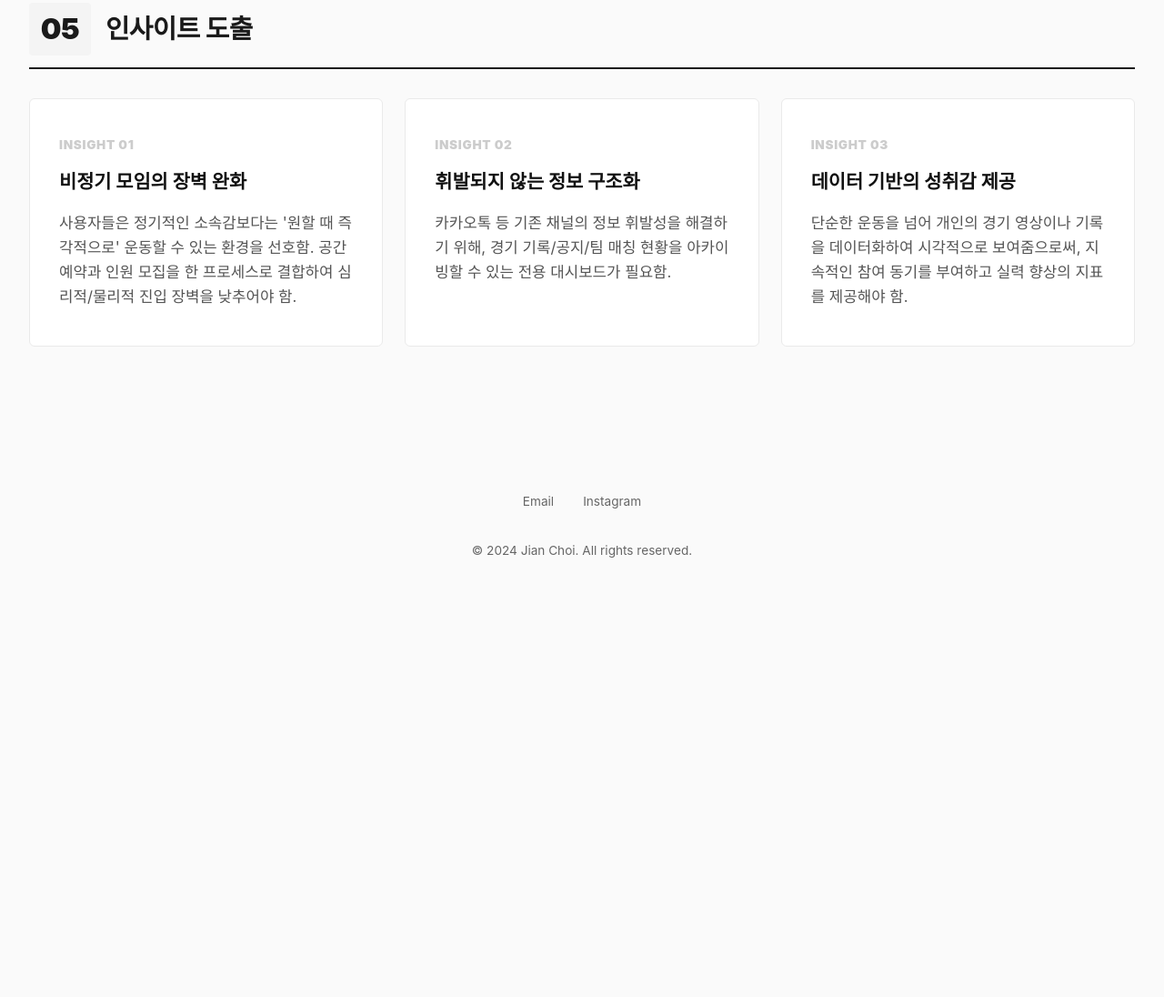
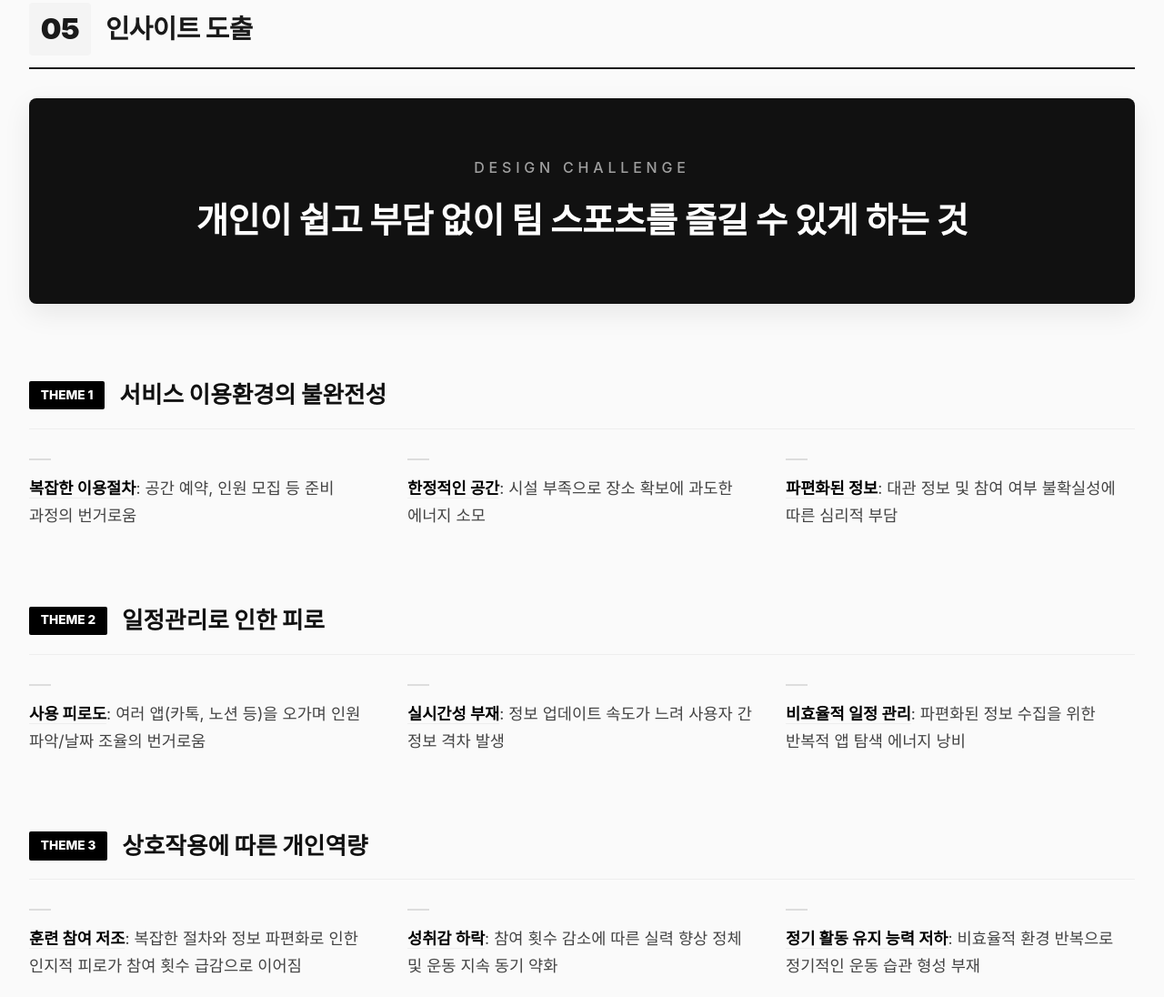
Before and after one commit to choOijian/portfolio, a website built with Vite: page week4.html in a window 1280 px wide. Shown: the part 5143-6239 px from the top of the page at 91% size. Before the commit the page ends 5791 px from the top, so only its background shows below. Built offline with nearby package versions, Linux system fonts and the light colour scheme; a web font is replaced by a local one.

Commit message:
Add files via upload

```diff
--- a/week4.html
+++ b/week4.html
@@ -180,42 +180,107 @@
     .lightbox-trigger { cursor: zoom-in; }
 
     /* 05. 인사이트 도출 */
-    .insight-cards {
-      display: grid;
-      grid-template-columns: repeat(auto-fit, minmax(300px, 1fr));
-      gap: 1.5rem;
+    .design-challenge-box {
+      width: 100%;
+      background-color: #111;
+      color: #fff;
+      padding: 4rem 2rem;
+      border-radius: 8px;
+      text-align: center;
+      margin-top: 1.5rem;
+      margin-bottom: 5rem;
+      box-shadow: 0 10px 30px rgba(0,0,0,0.08);
+      box-sizing: border-box;
+    }
+    .design-challenge-box h4 {
+      font-size: 1rem;
+      font-weight: 500;
+      text-transform: uppercase;
+      letter-spacing: 0.3em;
+      margin-bottom: 1.2rem;
+      color: rgba(255,255,255,0.6);
+    }
+    .design-challenge-box p {
+      font-size: 2.4rem;
+      font-weight: 800;
+      word-break: keep-all;
+      line-height: 1.4;
+      margin: 0;
+      letter-spacing: -0.01em;
     }
 
-    .insight-card {
-      background: #fff;
-      border: 1px solid #eaeaea;
-      padding: 2.5rem 2rem;
-      border-radius: 6px;
-      transition: transform 0.3s ease, box-shadow 0.3s ease, border-color 0.3s ease;
+    .theme-container {
       display: flex;
       flex-direction: column;
-      text-align: left;
+      gap: 4rem;
     }
 
-    .insight-card:hover {
-      transform: translateY(-8px);
-      box-shadow: 0 15px 30px rgba(0,0,0,0.06);
-      border-color: #111;
+    .theme-block {
+      padding-bottom: 1rem;
     }
 
-    .insight-num { font-size: 0.85rem; font-weight: 900; color: #ccc; margin-bottom: 0.8rem; letter-spacing: 0.05em; }
-
-    .insight-card h4 {
-      font-size: 1.3rem;
-      font-weight: 700;
-      margin-bottom: 1rem;
-      color: #111;
+    .theme-header {
+      display: flex;
+      align-items: center;
+      gap: 1rem;
+      margin-bottom: 2rem;
+      border-bottom: 1px solid #eee;
+      padding-bottom: 1rem;
     }
 
-    .insight-card p {
-      font-size: 1.05rem;
-      color: #555;
-      line-height: 1.6;
+    .theme-tag {
+      font-size: 0.85rem;
+      font-weight: 800;
+      background: #000;
+      color: #fff;
+      padding: 0.3rem 0.8rem;
+      border-radius: 2px;
+      text-transform: uppercase;
+    }
+
+    .theme-title {
+      font-size: 1.6rem;
+      font-weight: 800;
+      color: #111;
+      margin: 0;
+    }
+
+    .insight-grid {
+      display: grid;
+      grid-template-columns: repeat(3, 1fr);
+      gap: 2rem;
+    }
+
+    .insight-item {
+      display: flex;
+      flex-direction: column;
+      gap: 0.8rem;
+    }
+
+    .insight-item .bullet {
+      width: 24px;
+      height: 2px;
+      background: #ddd;
+      margin-bottom: 0.2rem;
+    }
+
+    .insight-text {
+      font-size: 1.1rem;
+      color: #444;
+      line-height: 1.7;
+      margin: 0;
+      word-break: keep-all;
+    }
+
+    .insight-text strong {
+      color: #000;
+      font-weight: 700;
+      border-bottom: 1px solid #eee;
+    }
+
+    @media (max-width: 900px) {
+      .insight-grid { grid-template-columns: 1fr; gap: 2.5rem; }
+      .design-challenge-box p { font-size: 1.8rem; }
     }
 
     @media (max-width: 768px) {
@@ -438,27 +503,80 @@
       </div>
 
       <!-- 05. 인사이트 도출 -->
-      <!-- 05. 인사이트 도출 -->
-      <div class="content-section" style="margin-bottom: 2rem;">
+      <div class="content-section" style="margin-bottom: 6rem;">
         <h3 class="section-title"><span class="section-number">05</span> 인사이트 도출</h3>
-        <div class="insight-cards">
-          <!-- Card 1 -->
-          <div class="insight-card">
-            <span class="insight-num">INSIGHT 01</span>
-            <h4>비정기 모임의 장벽 완화</h4>
-            <p>사용자들은 정기적인 소속감보다는 '원할 때 즉각적으로' 운동할 수 있는 환경을 선호함. 공간 예약과 인원 모집을 한 프로세스로 결합하여 심리적/물리적 진입 장벽을 낮추어야 함.</p>
+
+        <!-- Design Challenge -->
+        <div class="design-challenge-box">
+          <h4>Design Challenge</h4>
+          <p>개인이 쉽고 부담 없이 팀 스포츠를 즐길 수 있게 하는 것</p>
+        </div>
+
+        <div class="theme-container">
+          <!-- Theme 1 -->
+          <div class="theme-block">
+            <div class="theme-header">
+              <span class="theme-tag">Theme 1</span>
+              <h4 class="theme-title">서비스 이용환경의 불완전성</h4>
+            </div>
+            <div class="insight-grid">
+              <div class="insight-item">
+                <div class="bullet"></div>
+                <p class="insight-text"><strong>복잡한 이용절차</strong>: 공간 예약, 인원 모집 등 준비 과정의 번거로움</p>
+              </div>
+              <div class="insight-item">
+                <div class="bullet"></div>
+                <p class="insight-text"><strong>한정적인 공간</strong>: 시설 부족으로 장소 확보에 과도한 에너지 소모</p>
+              </div>
+              <div class="insight-item">
+                <div class="bullet"></div>
+                <p class="insight-text"><strong>파편화된 정보</strong>: 대관 정보 및 참여 여부 불확실성에 따른 심리적 부담</p>
+              </div>
+            </div>
           </div>
-          <!-- Card 2 -->
-          <div class="insight-card">
-            <span class="insight-num">INSIGHT 02</span>
-            <h4>휘발되지 않는 정보 구조화</h4>
-            <p>카카오톡 등 기존 채널의 정보 휘발성을 해결하기 위해, 경기 기록/공지/팀 매칭 현황을 아카이빙할 수 있는 전용 대시보드가 필요함.</p>
+
+          <!-- Theme 2 -->
+          <div class="theme-block">
+            <div class="theme-header">
+              <span class="theme-tag">Theme 2</span>
+              <h4 class="theme-title">일정관리로 인한 피로</h4>
+            </div>
+            <div class="insight-grid">
+              <div class="insight-item">
+                <div class="bullet"></div>
+                <p class="insight-text"><strong>사용 피로도</strong>: 여러 앱(카톡, 노션 등)을 오가며 인원 파악/날짜 조율의 번거로움</p>
+              </div>
+              <div class="insight-item">
+                <div class="bullet"></div>
+                <p class="insight-text"><strong>실시간성 부재</strong>: 정보 업데이트 속도가 느려 사용자 간 정보 격차 발생</p>
+              </div>
+              <div class="insight-item">
+                <div class="bullet"></div>
+                <p class="insight-text"><strong>비효율적 일정 관리</strong>: 파편화된 정보 수집을 위한 반복적 앱 탐색 에너지 낭비</p>
+              </div>
+            </div>
           </div>
-          <!-- Card 3 -->
-          <div class="insight-card">
-            <span class="insight-num">INSIGHT 03</span>
-            <h4>데이터 기반의 성취감 제공</h4>
-            <p>단순한 운동을 넘어 개인의 경기 영상이나 기록을 데이터화하여 시각적으로 보여줌으로써, 지속적인 참여 동기를 부여하고 실력 향상의 지표를 제공해야 함.</p>
+
+          <!-- Theme 3 -->
+          <div class="theme-block">
+            <div class="theme-header">
+              <span class="theme-tag">Theme 3</span>
+              <h4 class="theme-title">상호작용에 따른 개인역량</h4>
+            </div>
+            <div class="insight-grid">
+              <div class="insight-item">
+                <div class="bullet"></div>
+                <p class="insight-text"><strong>훈련 참여 저조</strong>: 복잡한 절차와 정보 파편화로 인한 인지적 피로가 참여 횟수 급감으로 이어짐</p>
+              </div>
+              <div class="insight-item">
+                <div class="bullet"></div>
+                <p class="insight-text"><strong>성취감 하락</strong>: 참여 횟수 감소에 따른 실력 향상 정체 및 운동 지속 동기 약화</p>
+              </div>
+              <div class="insight-item">
+                <div class="bullet"></div>
+                <p class="insight-text"><strong>정기 활동 유지 능력 저하</strong>: 비효율적 환경 반복으로 정기적인 운동 습관 형성 부재</p>
+              </div>
+            </div>
           </div>
         </div>
       </div>
```
